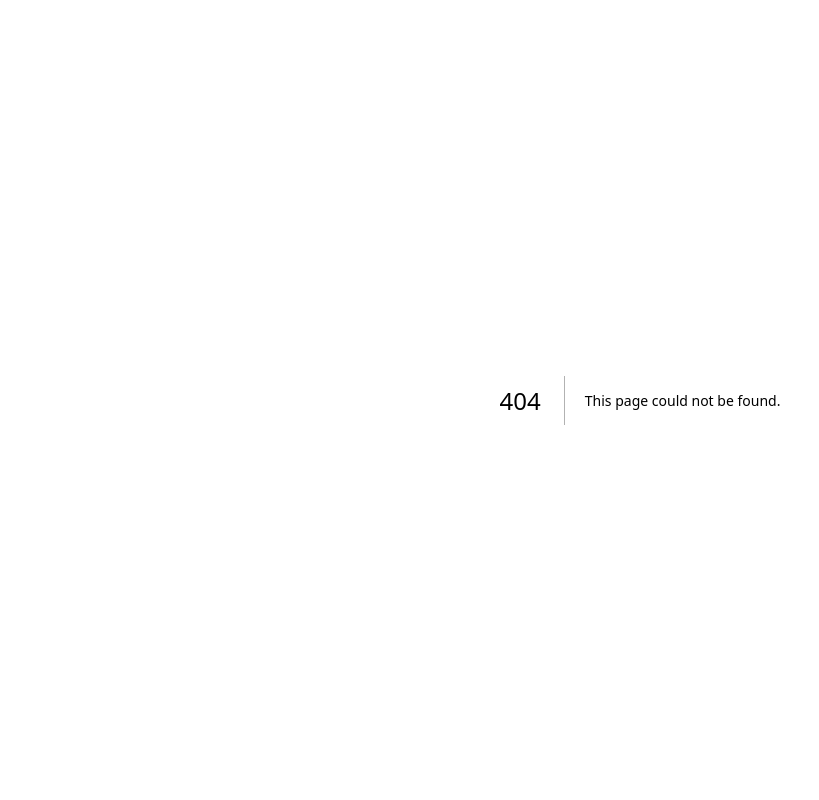
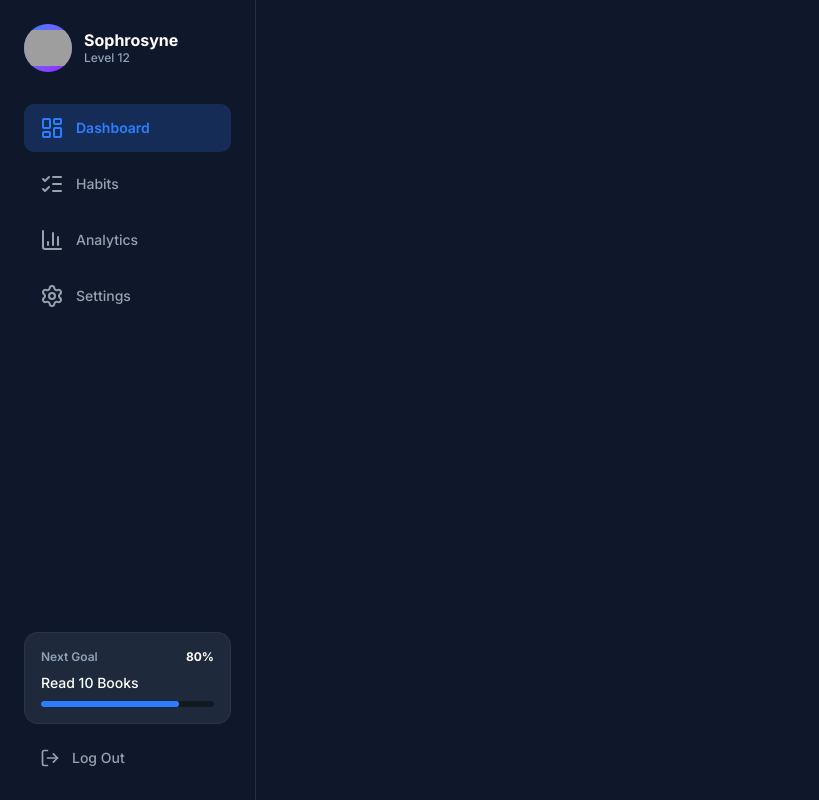
Before and after one commit to maarcotulio/sophrosyne, a Next.js app in the folder client/: page /pomodoro in a window 1280 px wide. Before the commit this address had no page. Shown: the whole page, without its empty margins (0-819 px from the left). Built offline with nearby package versions, Linux system fonts and the light colour scheme; grey boxes are pictures that could not be loaded.

Commit message:
feat(pomodoro): create route and basic page structure

```diff
--- /dev/null
+++ b/client/app/pomodoro/page.tsx
@@ -0,0 +1,18 @@
+import { Sidebar } from "@/components/dashboard";
+
+export default function PomodoroPage() {
+  return (
+    <div
+      className="flex h-screen w-full overflow-hidden"
+      style={{ fontFamily: "var(--font-inter), Inter, sans-serif" }}
+    >
+      <Sidebar />
+
+      <main className="flex-1 overflow-y-auto bg-[#0f172a] p-4 md:p-6">
+        <div className="mx-auto flex max-w-[960px] flex-col gap-6">
+          {/* Page content will be added in subsequent commits */}
+        </div>
+      </main>
+    </div>
+  );
+}
```
